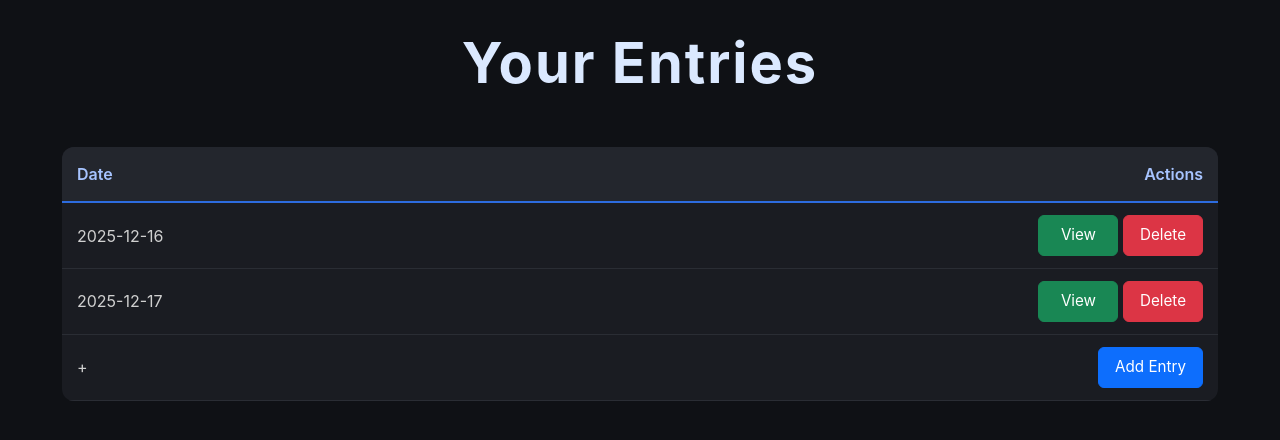
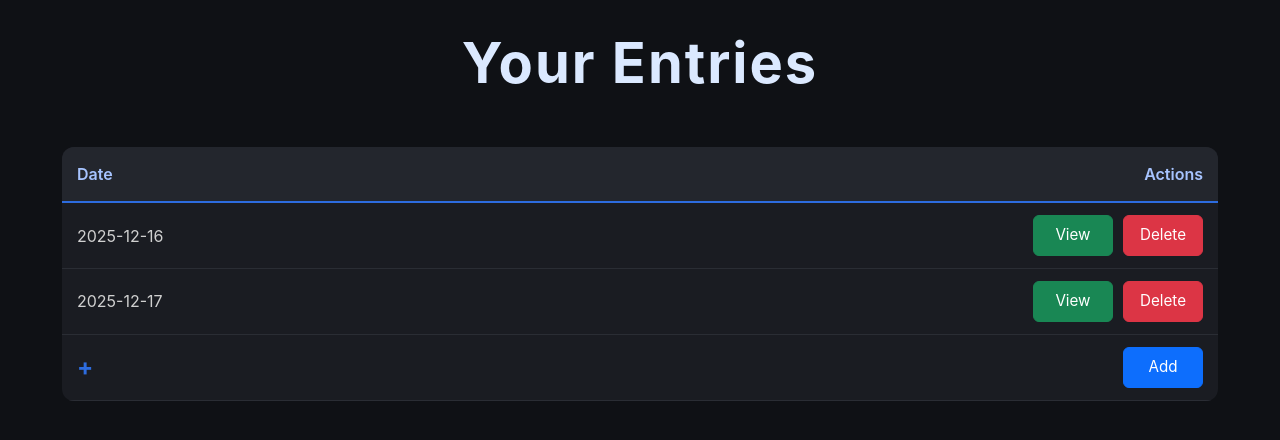
Before and after one commit to DoPe-EyeSZ/Finance-Project, a Flask app: page /entry in a window 1280 px wide. Shown: the part 64-504 px from the top of the page. Run offline with Flask 3, Linux system fonts and the light colour scheme; a user stored in the database is signed in; data comes from the database, SQL or seed files in the repository; some libraries are stand-ins or nearby versions.

Commit message:
fix button

```diff
--- a/app/templates/entry.html
+++ b/app/templates/entry.html
@@ -20,21 +20,25 @@
             {% for entry in entries %}
             <tr>
                 <td>{{entry.date}}</td>
-                <td style="text-align: right;">
-                    <a href="{{url_for('entry.view_entry', entry_id = entry.id)}}" class="btn btn-success">View</a>
+                <td class="button-cell">
+                    <div class="button-group">
+                        <a href="{{url_for('entry.view_entry', entry_id = entry.id)}}" class="btn btn-success">View</a>
 
-                    <form action="{{url_for('entry.delete_entry', entry_id = entry.id)}}" method="POST" style="display:inline;">
-                        <button type="submit" class="btn btn-danger">Delete</button>
-                    </form>
+                        <form action="{{url_for('entry.delete_entry', entry_id = entry.id)}}" method="POST">
+                            <button type="submit" class="btn btn-danger">Delete</button>
+                        </form>
+                    </div>
                 </td>
             </tr>
             {% endfor %}
 
             <tr class="add-row">
-                <form action="/add_entry" method="POST">
-                    <td>+</td>
-                    <td style="text-align: right;"><button type="submit" class="btn btn-primary">Add Entry</button></td>
-                </form>
+                <td>+</td>
+                <td class="button-cell">
+                    <form action="/add_entry" method="POST">
+                        <button type="submit" class="btn btn-primary">Add</button>
+                    </form>
+                </td>
             </tr>
         </tbody>
     </table>
--- a/static/style.css
+++ b/static/style.css
@@ -2277,3 +2277,35 @@
 .collapsible-section {
     margin-top: 2rem;
 }
+
+.button-cell {
+    text-align: right;
+}
+
+.button-group {
+    display: flex;
+    gap: clamp(6px, 1.5vw, 10px);
+    justify-content: flex-end;
+    flex-wrap: wrap;
+}
+
+.button-group form {
+    display: inline;
+    margin: 0;
+}
+
+.add-row .btn {
+    width: auto;
+    max-width: 100%;
+}
+
+@media (max-width: 480px) {
+    .button-group {
+        flex-direction: column;
+        align-items: stretch;
+    }
+
+    .button-group .btn {
+        width: 100%;
+    }
+}
```
